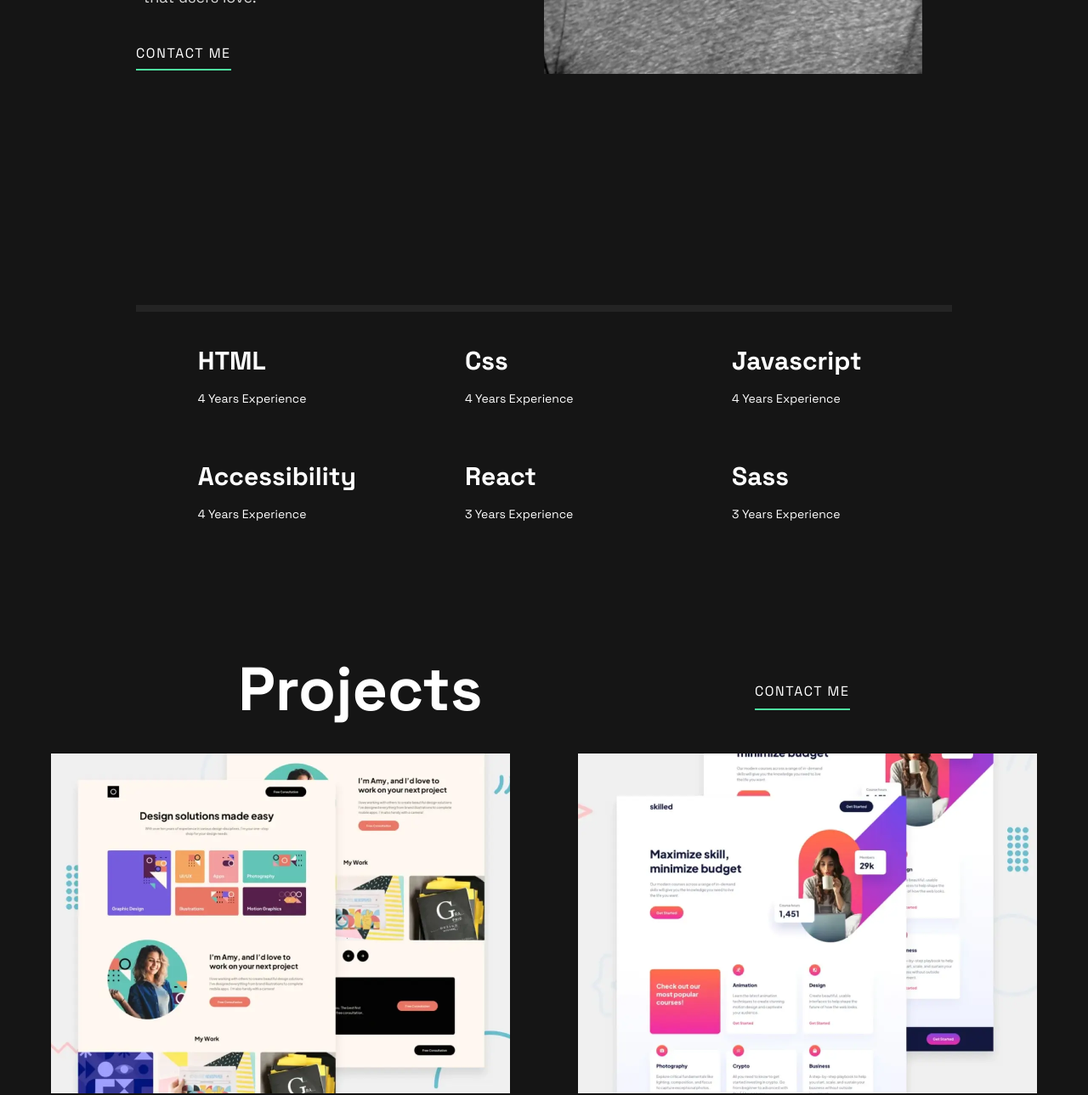
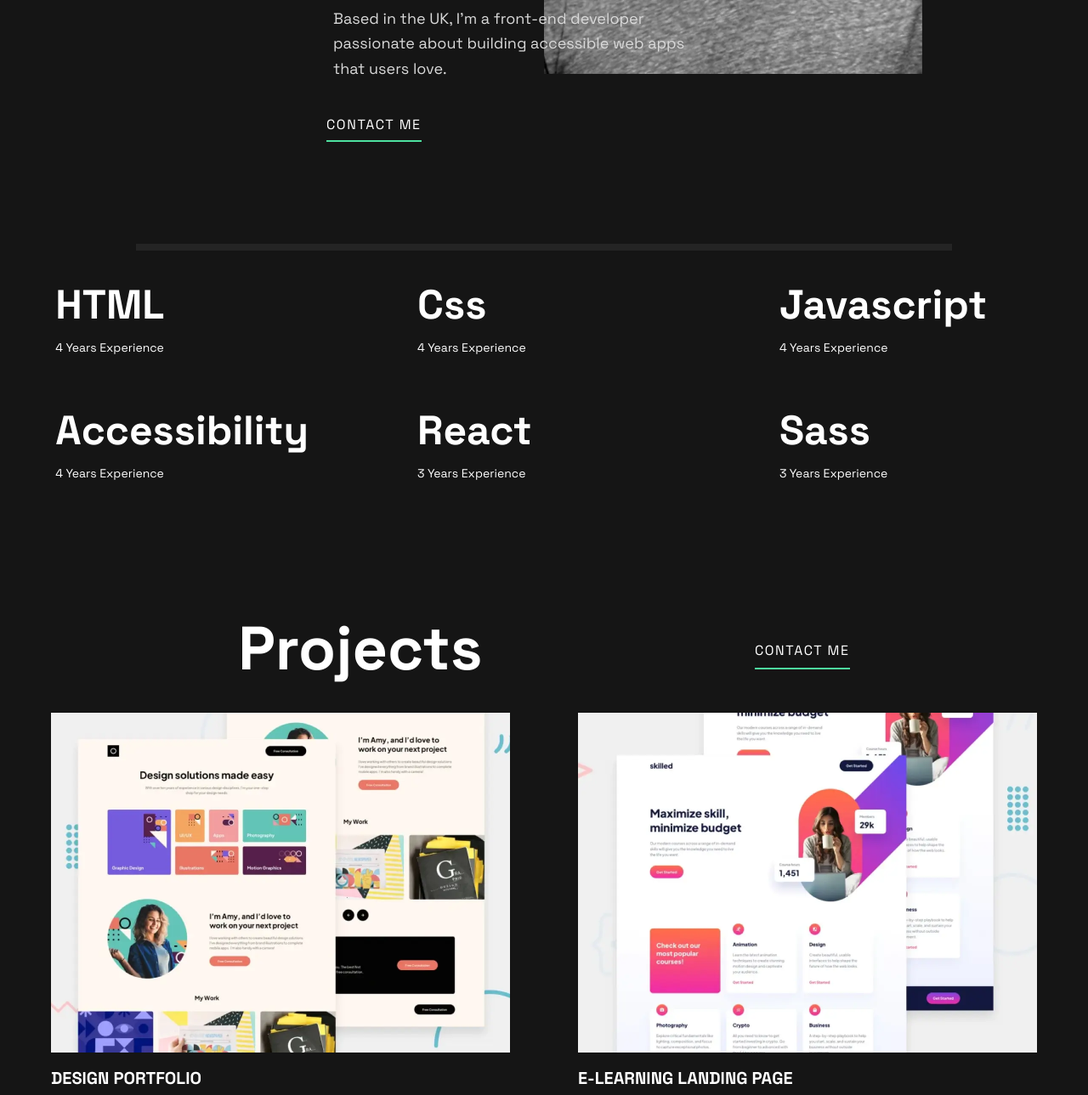
Before and after one commit to AhmaadAlharbi/Single-page-developer-portfolio, a website: page index.html in a window 1280 px wide. Shown: the part 581-1870 px from the top of the page at 85% size. Drawn offline with Linux system fonts and the light colour scheme.

Commit message:
fix font size

```diff
--- a/index.html
+++ b/index.html
@@ -38,13 +38,13 @@
       </nav>
       <section id="hero" class="relative">
         <div
-          class="flex flex-col-reverse md:flex-row justify-around items-center mt-5 md:px-16"
+          class="flex flex-col-reverse md:flex-row justify-evenly items-center mt-5 md:px-16"
         >
           <!-- text container -->
           <div
-            class="text-White flex-1 md:translate-x-24 text-center md:text-left"
+            class="text-White flex-1 md:translate-x-24 xl:translate-x-80 text-center md:text-left"
           >
-            <h1 class="text-4xl md:text-6xl lg:text-7xl font-extrabold">
+            <h1 class="text-4xl md:text-6xl lg:text-8xl font-extrabold">
               Nice to meet you!<br />
               I’m <span class="border-b-4 border-Green">Adam Keyes.</span>
             </h1>
@@ -100,7 +100,7 @@
       </section>
       <!-- Skills Section -->
       <section id="skills">
-        <div class="flex flex-col justify-evenly items-center mt-32">
+        <div class="flex flex-col justify-evenly items-center mt-14">
           <!-- border -->
           <div class="w-3/4 border-4 border-DarkGrey"></div>
           <!-- show Skills -->
@@ -109,32 +109,32 @@
           >
             <!-- col1 -->
             <div>
-              <h2 class="text-3xl font-bold mb-4">HTML</h2>
+              <h2 class="text-3xl xl:text-5xl font-bold mb-4">HTML</h2>
               <p class="text-sm">4 Years Experience</p>
             </div>
             <!-- col2 -->
             <div>
-              <h2 class="text-3xl font-bold mb-4">Css</h2>
+              <h2 class="text-3xl xl:text-5xl font-bold mb-4">Css</h2>
               <p class="text-sm">4 Years Experience</p>
             </div>
             <!-- col3 -->
             <div>
-              <h2 class="text-3xl font-bold mb-4">Javascript</h2>
+              <h2 class="text-3xl xl:text-5xl font-bold mb-4">Javascript</h2>
               <p class="text-sm">4 Years Experience</p>
             </div>
             <!-- col1 row 2 -->
             <div>
-              <h2 class="text-3xl font-bold mb-4">Accessibility</h2>
+              <h2 class="text-3xl xl:text-5xl font-bold mb-4">Accessibility</h2>
               <p class="text-sm">4 Years Experience</p>
             </div>
             <!-- col2 row 2 -->
             <div>
-              <h2 class="text-3xl font-bold mb-4">React</h2>
+              <h2 class="text-3xl xl:text-5xl font-bold mb-4">React</h2>
               <p class="text-sm">3 Years Experience</p>
             </div>
             <!-- col3 row 2 -->
             <div>
-              <h2 class="text-3xl font-bold mb-4">Sass</h2>
+              <h2 class="text-3xl xl:text-5xl font-bold mb-4">Sass</h2>
               <p class="text-sm">3 Years Experience</p>
             </div>
           </div>
@@ -437,7 +437,9 @@
           >
             <!-- text container -->
             <div class="text-center md:text-left">
-              <h2 class="text-4xl md:text-6xl font-bold mb-6">Contact</h2>
+              <h2 class="text-4xl md:text-6xl xl:text-8xl font-bold mb-6">
+                Contact
+              </h2>
               <p class="text-Grey max-w-sm leading-loose">
                 I would love to hear about your project and how I could help.
                 Please fill in the form, and I’ll get back to you as soon as
```
Also changed, not shown: css/style.css.
